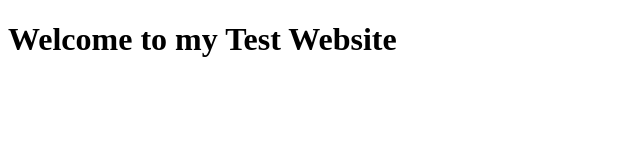
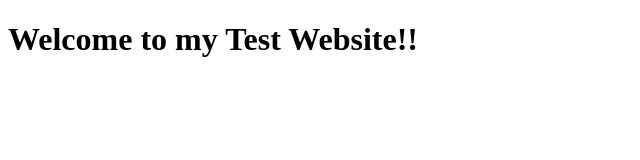
Before and after one commit to andriipanchuk/Terraform-projects, a plain HTML site: page static-web-aws/index.html in a window 1280 px wide. Shown: the full height of the page, 0-640 px from the left. Drawn offline with Linux system fonts and the light colour scheme.

Commit message:
Added html file

```diff
--- a/static-web-aws/index.html
+++ b/static-web-aws/index.html
@@ -1,6 +1,6 @@
 <!doctype html>
 <html>
 <body>
-<h1>Welcome to my Test Website</h1>
+<h1>Welcome to my Test Website!!</h1>
 </body>
 </html>
```
